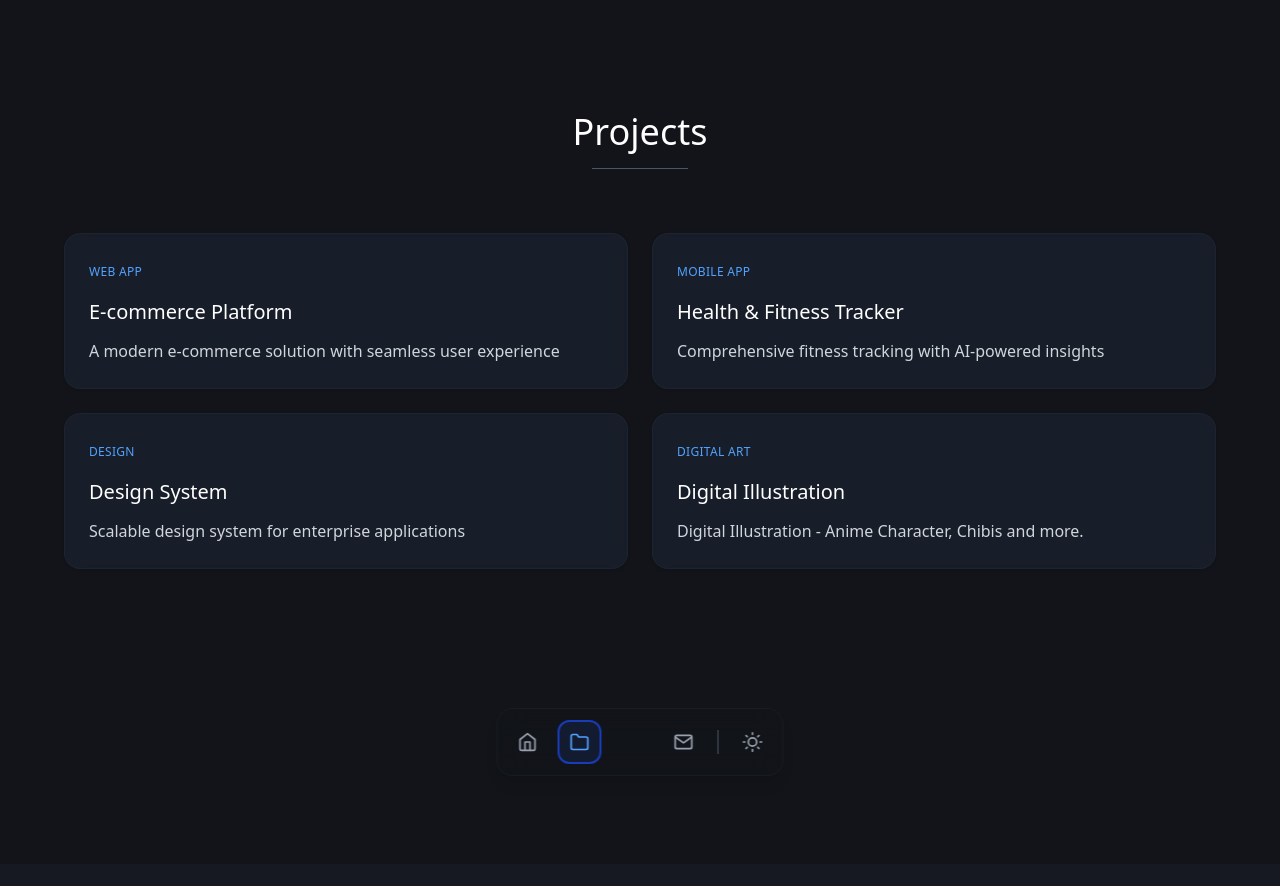
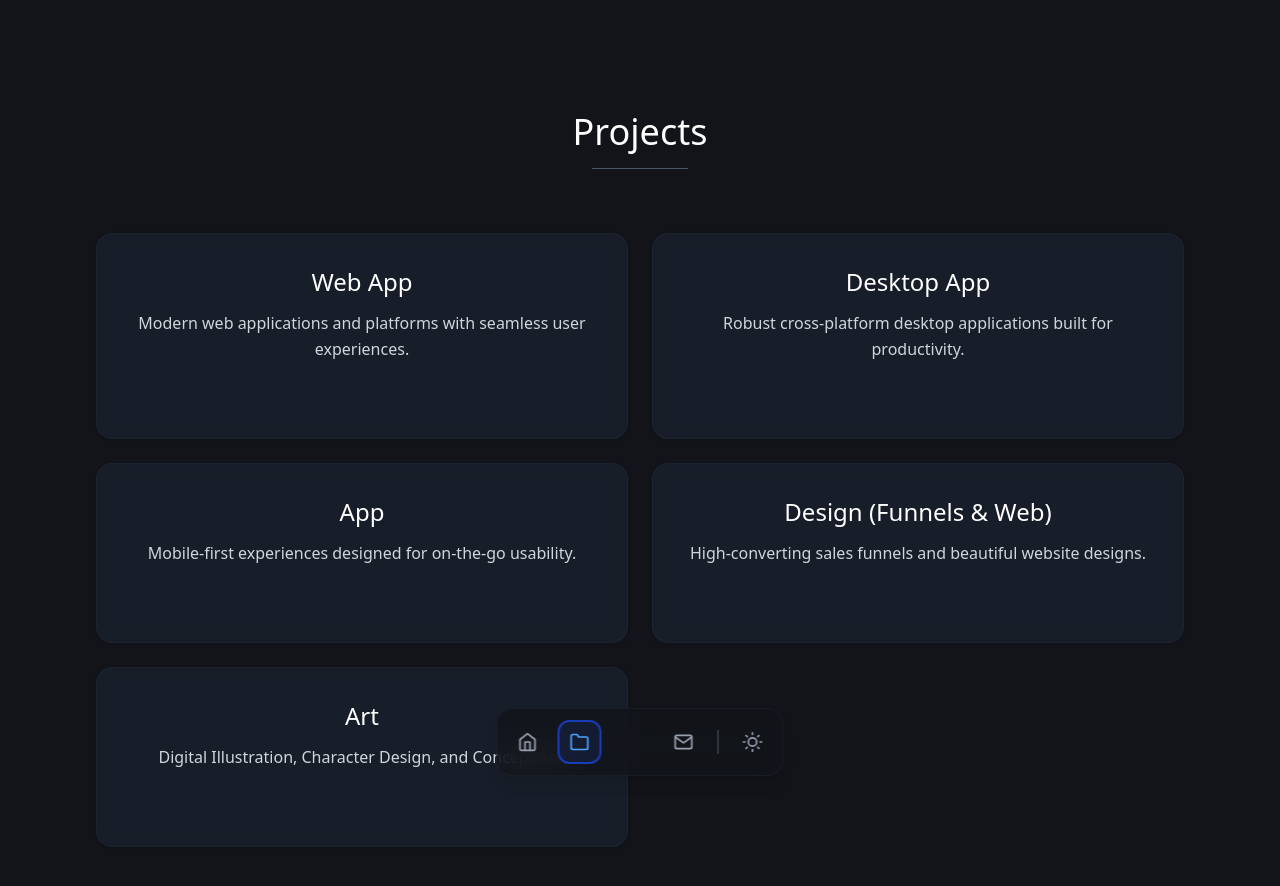
Before and after one commit to carlodandan/simodify, a React (Vite) app: page /projects in a window 1280 px wide. Shown: the top 886 px of the page. Before the commit the page ends 864 px from the top, so only its background shows below. Built offline with nearby package versions, Linux system fonts and the light colour scheme; some icons are missing.

Commit message:
feat(projects): update project data and links

```diff
--- a/src/components/Projects.tsx
+++ b/src/components/Projects.tsx
@@ -1,41 +1,68 @@
-import React from 'react'
-import { motion } from 'framer-motion'
+import React, { useState } from 'react'
+import { motion, AnimatePresence } from 'framer-motion'
 
 interface ProjectsProps {
   id: string
 }
 
-const Projects: React.FC<ProjectsProps> = ({ id }) => {
-  const projects = [
+const portfolioData = [
   {
-      id: 1,
-      title: "E-commerce Platform",
-      description: "A modern e-commerce solution with seamless user experience",
-      category: "Web App"
+    id: "web",
+    categoryName: "Web App",
+    categoryDescription: "Modern web applications and platforms with seamless user experiences.",
+    projects: [
+      { id: "w1", title: "MRPH", description: "A responsive web application built for seamless interactions.", link: "https://mrph.pages.dev/" },
+      { id: "w2", title: "Aniyume", description: "An interactive web platform designed with modern UI principles.", link: "https://aniyume.qzz.io/" },
+      { id: "w3", title: "Artkat", description: "A creative web showcase featuring elegant layouts.", link: "https://artkat.pages.dev/" },
+      { id: "w4", title: "TodoIt", description: "A clean and functional task management web application.", link: "https://todoit.pages.dev/" }
+    ]
   },
   {
-      id: 2,
-      title: "Health & Fitness Tracker",
-      description: "Comprehensive fitness tracking with AI-powered insights",
-      category: "Mobile App"
+    id: "desktop",
+    categoryName: "Desktop App",
+    categoryDescription: "Robust cross-platform desktop applications built for productivity.",
+    projects: [
+      { id: "dkt1", title: "Admin Pro", description: "A comprehensive administrative desktop solution.", link: "https://github.com/carlodandan/admin-pro" },
+      { id: "dkt2", title: "Cendrive", description: "A secure and efficient desktop application.", link: "https://github.com/carlodandan/cendrive" }
+    ]
   },
   {
-      id: 3,
-      title: "Design System",
-      description: "Scalable design system for enterprise applications",
-      category: "Design"
+    id: "app",
+    categoryName: "App",
+    categoryDescription: "Mobile-first experiences designed for on-the-go usability.",
+    projects: [
+      { id: "a1", title: "TodoIt Mobile", description: "The mobile-optimized version of the TodoIt task manager.", link: "https://todoit.pages.dev/" }
+    ]
   },
   {
-      id: 4,
-      title: "Digital Illustration",
-      description: "Digital Illustration - Anime Character, Chibis and more.",
-      category: "Digital Art"
+    id: "design",
+    categoryName: "Design (Funnels & Web)",
+    categoryDescription: "High-converting sales funnels and beautiful website designs.",
+    projects: [
+      { id: "dsgn1", title: "The Golden Fur - Main", description: "Primary landing page and sales funnel design.", link: "https://thegoldenfur-swm.systeme.io/" },
+      { id: "dsgn2", title: "The Golden Fur - Booking", description: "Appointment scheduling interface design.", link: "https://thegoldenfur-swm.systeme.io/appointment-swm" },
+      { id: "dsgn3", title: "The Golden Fur - Success", description: "Thank you and confirmation page design.", link: "https://thegoldenfur-swm.systeme.io/thank-you" }
+    ]
+  },
+  {
+    id: "art",
+    categoryName: "Art",
+    categoryDescription: "Digital Illustration, Character Design, and Concept Art.",
+    projects: [
+      { id: "art1", title: "Instagram Gallery", description: "A curated collection of my digital artwork and illustrations.", link: "https://www.instagram.com/_carlodeeart/" },
+      { id: "art2", title: "TikTok Process Videos", description: "Speedpaints, tutorials, and behind-the-scenes art processes.", link: "https://www.tiktok.com/@_artgalleryofcarlodee" }
+    ]
   }
 ]
 
+const Projects: React.FC<ProjectsProps> = ({ id }) => {
+  const [selectedCategory, setSelectedCategory] = useState<string | null>(null)
+
+  const activeCategoryData = portfolioData.find(cat => cat.id === selectedCategory)
+
   return (
-    <section id={id} className="min-h-screen py-20">
-      <div className="max-w-6xl mx-auto">
+    <section id={id} className="min-h-screen py-20 overflow-hidden">
+      <div className="max-w-6xl mx-auto px-4 sm:px-6 lg:px-8">
         <motion.div
           initial={{ opacity: 0, y: 20 }}
           whileInView={{ opacity: 1, y: 0 }}
@@ -46,24 +73,90 @@ const Projects: React.FC<ProjectsProps> = ({ id }) => {
           <h2 className="text-3xl md:text-4xl font-light mb-4 text-gray-900 dark:text-white">
             Projects
           </h2>
-          <div className="w-24 h-px bg-gray-300 dark:bg-gray-600 mx-auto" />
+          <div className="w-24 h-px bg-gray-300 dark:bg-gray-600 mx-auto mb-8" />
+
+          <AnimatePresence>
+            {selectedCategory && (
+              <motion.button
+                initial={{ opacity: 0, scale: 0.9, y: 10 }}
+                animate={{ opacity: 1, scale: 1, y: 0 }}
+                exit={{ opacity: 0, scale: 0.9, y: 10 }}
+                onClick={() => setSelectedCategory(null)}
+                className="inline-flex items-center text-sm px-4 py-2 rounded-full border border-gray-300 dark:border-gray-600 text-gray-600 dark:text-gray-300 hover:bg-gray-100 dark:hover:bg-gray-800 transition-colors"
+              >
+                <svg className="w-4 h-4 mr-2" fill="none" stroke="currentColor" viewBox="0 0 24 24" xmlns="http://www.w3.org/2000/svg">
+                  <path strokeLinecap="round" strokeLinejoin="round" strokeWidth={2} d="M10 19l-7-7m0 0l7-7m-7 7h18" />
+                </svg>
+                Back to Categories
+              </motion.button>
+            )}
+          </AnimatePresence>
         </motion.div>
 
-        <div className="grid grid-cols-1 md:grid-cols-2 gap-6">
-          {projects.map((project, index) => (
+        <motion.div layout className="relative">
+          <AnimatePresence mode='wait'>
+            {selectedCategory === null ? (
+              // CATEGORY VIEW
+              <motion.div
+                key="categories-view"
+                initial={{ opacity: 0, x: -20 }}
+                animate={{ opacity: 1, x: 0 }}
+                exit={{ opacity: 0, x: -20 }}
+                transition={{ duration: 0.3 }}
+                className="grid grid-cols-1 md:grid-cols-2 gap-6"
+              >
+                {portfolioData.map((category, index) => (
+                  <motion.div
+                    key={category.id}
+                    initial={{ opacity: 0, y: 20 }}
+                    animate={{ opacity: 1, y: 0 }}
+                    transition={{ duration: 0.4, delay: index * 0.1 }}
+                    whileHover={{ y: -5 }}
+                    onClick={() => setSelectedCategory(category.id)}
+                    className="group cursor-pointer h-full"
+                  >
+                    <div className="bg-white/20 dark:bg-gray-800/50 backdrop-blur-sm rounded-2xl p-8 border border-white/20 dark:border-gray-700/20 shadow-sm hover:shadow-lg transition-all duration-300 h-full flex flex-col justify-center items-center text-center">
+                      <h3 className="text-2xl font-light mb-3 text-gray-900 dark:text-white group-hover:text-blue-600 dark:group-hover:text-blue-400 transition-colors duration-300">
+                        {category.categoryName}
+                      </h3>
+                      <p className="text-gray-600 dark:text-gray-300 leading-relaxed">
+                        {category.categoryDescription}
+                      </p>
+                      <div className="mt-6 text-sm font-medium text-blue-600 dark:text-blue-400 opacity-0 group-hover:opacity-100 transition-opacity duration-300 flex items-center">
+                        View Projects
+                        <svg className="w-4 h-4 ml-1" fill="none" stroke="currentColor" viewBox="0 0 24 24" xmlns="http://www.w3.org/2000/svg">
+                          <path strokeLinecap="round" strokeLinejoin="round" strokeWidth={2} d="M14 5l7 7m0 0l-7 7m7-7H3" />
+                        </svg>
+                      </div>
+                    </div>
+                  </motion.div>
+                ))}
+              </motion.div>
+            ) : (
+              // PROJECTS VIEW
+              <motion.div
+                key="projects-view"
+                initial={{ opacity: 0, x: 20 }}
+                animate={{ opacity: 1, x: 0 }}
+                exit={{ opacity: 0, x: 20 }}
+                transition={{ duration: 0.3 }}
+                className="grid grid-cols-1 md:grid-cols-2 gap-6"
+              >
+                {activeCategoryData?.projects.map((project, index) => (
                   <motion.div
                     key={project.id}
                     initial={{ opacity: 0, y: 20 }}
-              whileInView={{ opacity: 1, y: 0 }}
-              transition={{ duration: 0.6, delay: index * 0.1 }}
-              viewport={{ once: true }}
+                    animate={{ opacity: 1, y: 0 }}
+                    transition={{ duration: 0.4, delay: index * 0.1 }}
                     whileHover={{ y: -5 }}
+                    onClick={() => window.open(project.link, '_blank', 'noopener,noreferrer')}
                     className="group cursor-pointer"
                   >
-              <div className="bg-white/20 dark:bg-gray-800/50 backdrop-blur-sm rounded-2xl p-6 border border-white/20 dark:border-gray-700/20 shadow-sm hover:shadow-lg transition-all duration-300">
+                    <div className="bg-white/20 dark:bg-gray-800/50 backdrop-blur-sm rounded-2xl p-6 border border-white/20 dark:border-gray-700/20 shadow-sm hover:shadow-lg transition-all duration-300 h-full relative overflow-hidden flex flex-col justify-between">
+                      <div>
                         <div className="mb-4">
                           <span className="text-xs font-medium text-blue-600 dark:text-blue-400 uppercase tracking-wide">
-                    {project.category}
+                            {activeCategoryData.categoryName}
                           </span>
                         </div>
                         <h3 className="text-xl font-light mb-3 text-gray-900 dark:text-white group-hover:text-blue-600 dark:group-hover:text-blue-400 transition-colors duration-300">
@@ -73,9 +166,19 @@ const Projects: React.FC<ProjectsProps> = ({ id }) => {
                           {project.description}
                         </p>
                       </div>
+                      <div className="mt-6 flex items-center text-sm font-medium text-blue-600 dark:text-blue-400 opacity-0 group-hover:opacity-100 transition-opacity duration-300">
+                        View Project
+                        <svg className="w-4 h-4 ml-1" fill="none" stroke="currentColor" viewBox="0 0 24 24" xmlns="http://www.w3.org/2000/svg">
+                          <path strokeLinecap="round" strokeLinejoin="round" strokeWidth={2} d="M10 6H6a2 2 0 00-2 2v10a2 2 0 002 2h10a2 2 0 002-2v-4M14 4h6m0 0v6m0-6L10 14" />
+                        </svg>
+                      </div>
+                    </div>
                   </motion.div>
                 ))}
-        </div>
+              </motion.div>
+            )}
+          </AnimatePresence>
+        </motion.div>
       </div>
     </section>
   )
```
Lines whose indentation alone changed are shown as unchanged.
